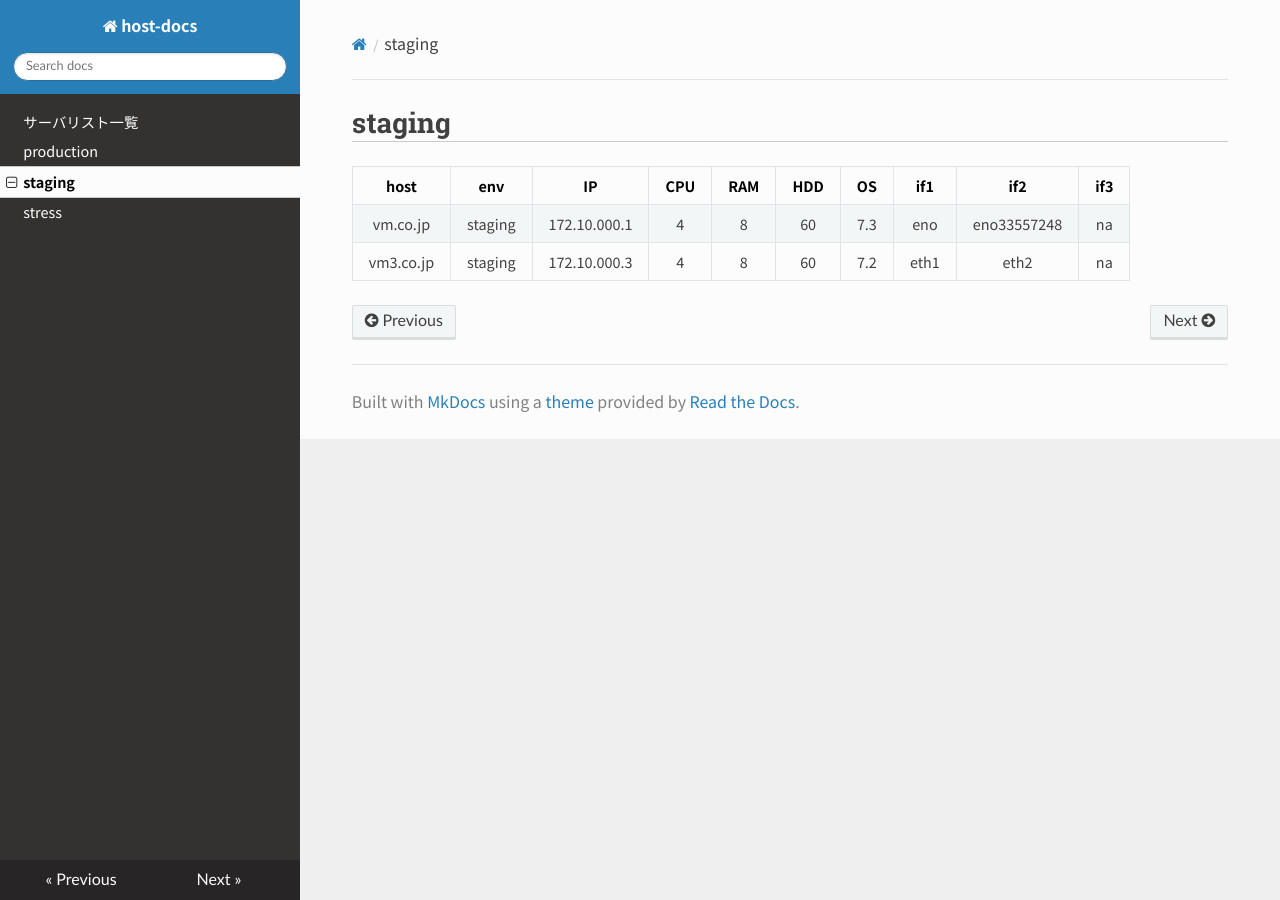
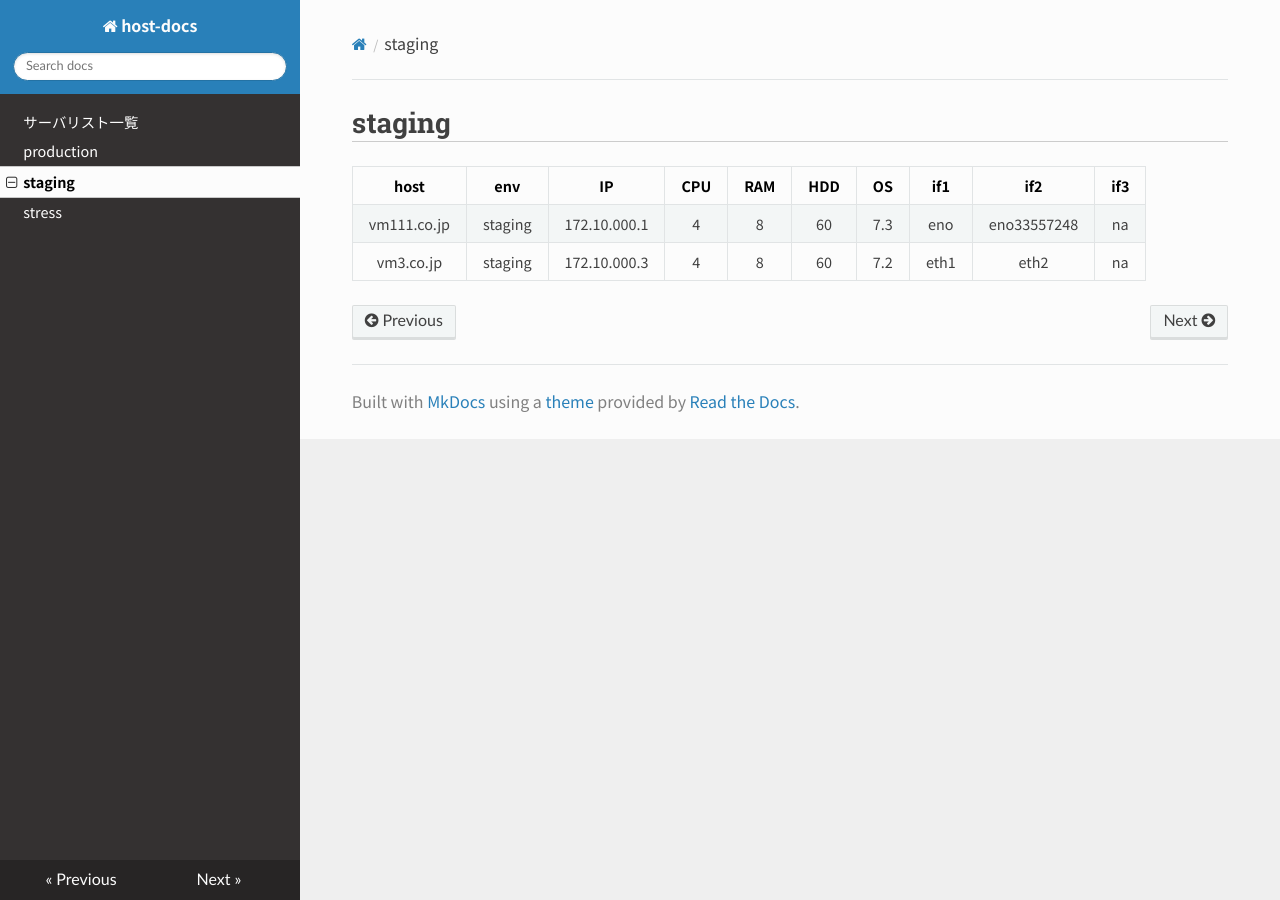
Before and after one commit to tjtjtjtj/hostvars-docs, an MkDocs documentation site: the page built from docs/staging.md, in a window 1280 px wide. Built offline with MkDocs 1.6.1, drawn with Linux system fonts in a browser that asks for light colours; nearby versions of some CDN libraries.

Commit message:
Update docs

```diff
--- a/docs/staging.md
+++ b/docs/staging.md
@@ -3,5 +3,5 @@ staging
 
 |host|env|IP|CPU|RAM|HDD|OS|if1|if2|if3|
 |:-:|:-:|:-:|:-:|:-:|:-:|:-:|:-:|:-:|:-:|
-|vm.co.jp|staging|172.10.000.1|4|8|60|7.3|eno|eno33557248|na|
+|vm111.co.jp|staging|172.10.000.1|4|8|60|7.3|eno|eno33557248|na|
 |vm3.co.jp|staging|172.10.000.3|4|8|60|7.2|eth1|eth2|na|
```
